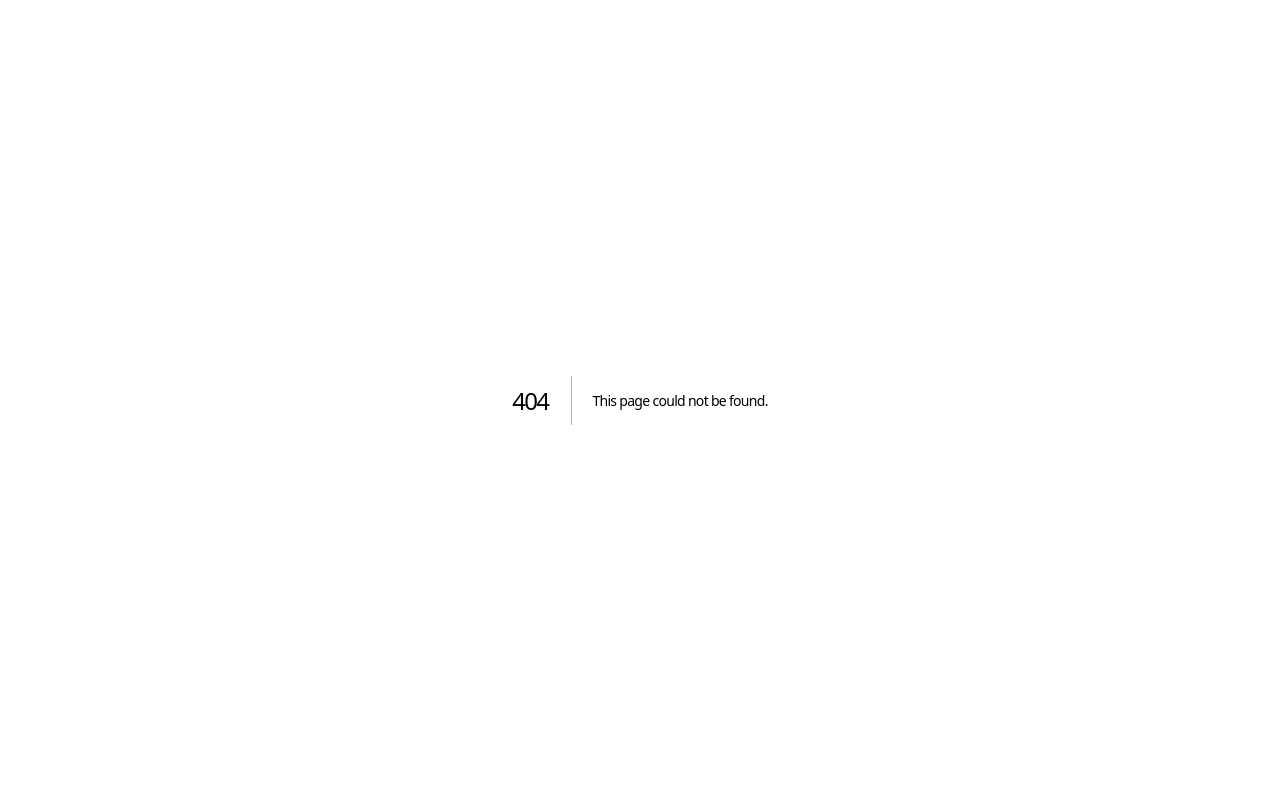
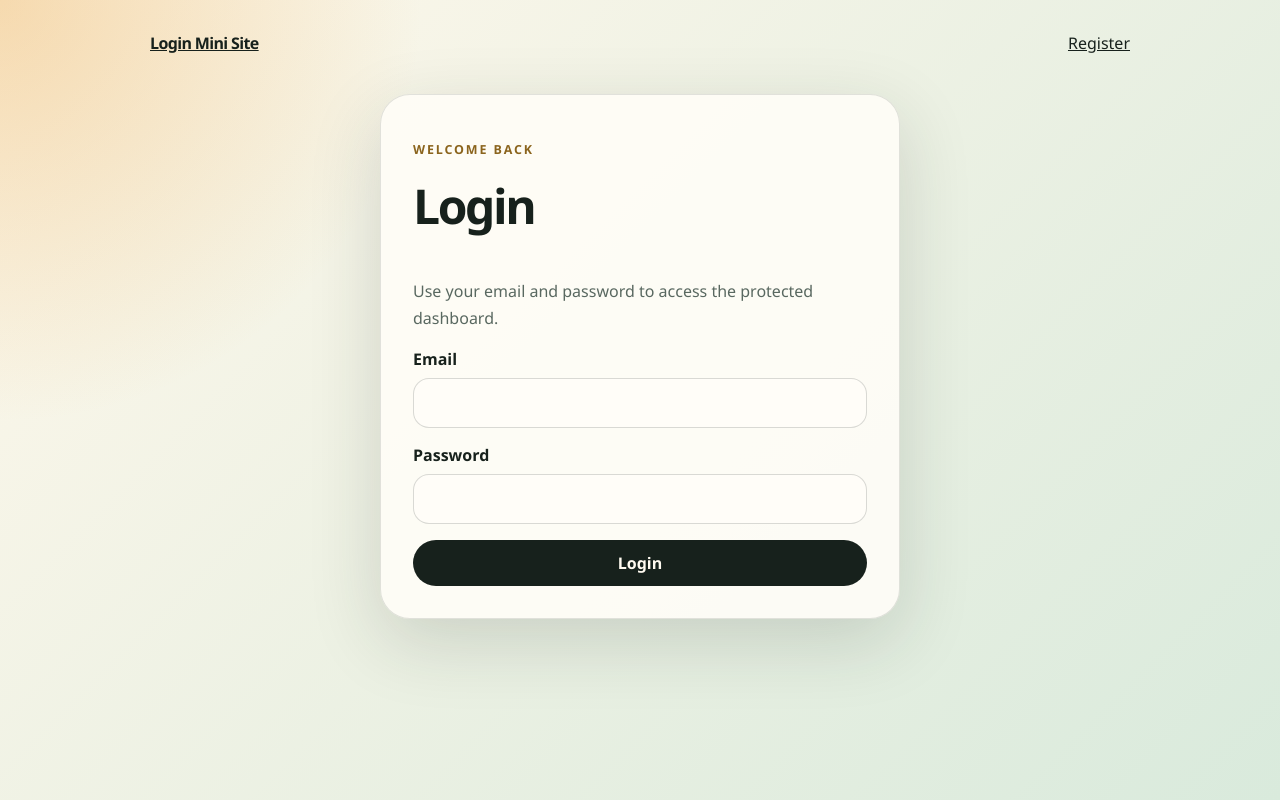
Before and after one commit to lamzh2/login-mini-site-sdd-demo, a Next.js app: page /login in a window 1280 px wide. Before the commit this address had no page. Built offline with nearby package versions, Linux system fonts and the light colour scheme.

Commit message:
Add app\login\page.tsx

```diff
--- /dev/null
+++ b/app/login/page.tsx
@@ -0,0 +1,20 @@
+import Link from "next/link";
+import { LoginForm } from "./login-form";
+
+export default function LoginPage() {
+  return (
+    <main className="shell">
+      <nav className="nav" aria-label="Main navigation">
+        <Link className="brand" href="/">Login Mini Site</Link>
+        <Link href="/register">Register</Link>
+      </nav>
+
+      <section className="card">
+        <p className="eyebrow">Welcome back</p>
+        <h2>Login</h2>
+        <p className="muted">Use your email and password to access the protected dashboard.</p>
+        <LoginForm />
+      </section>
+    </main>
+  );
+}
```
